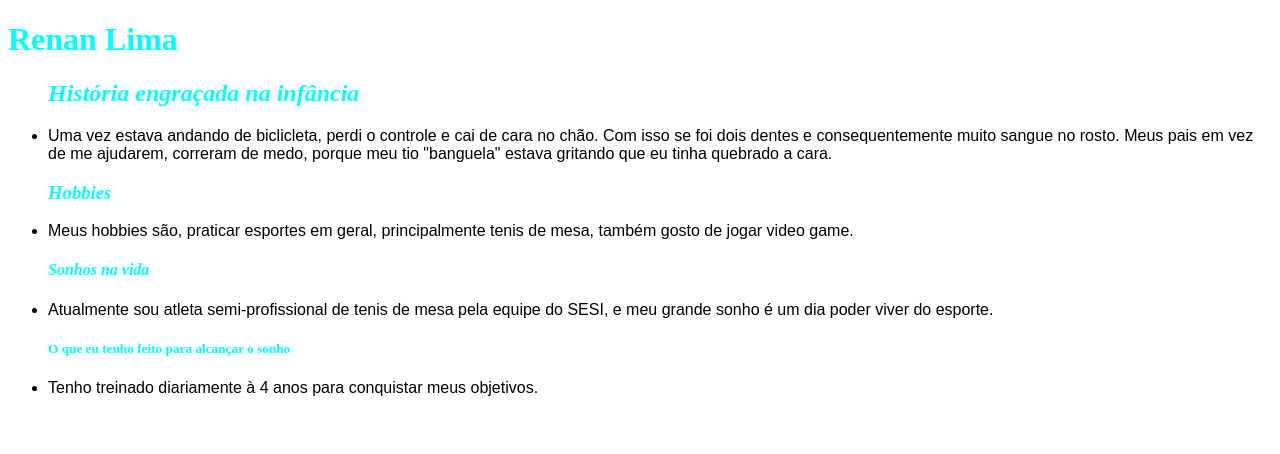
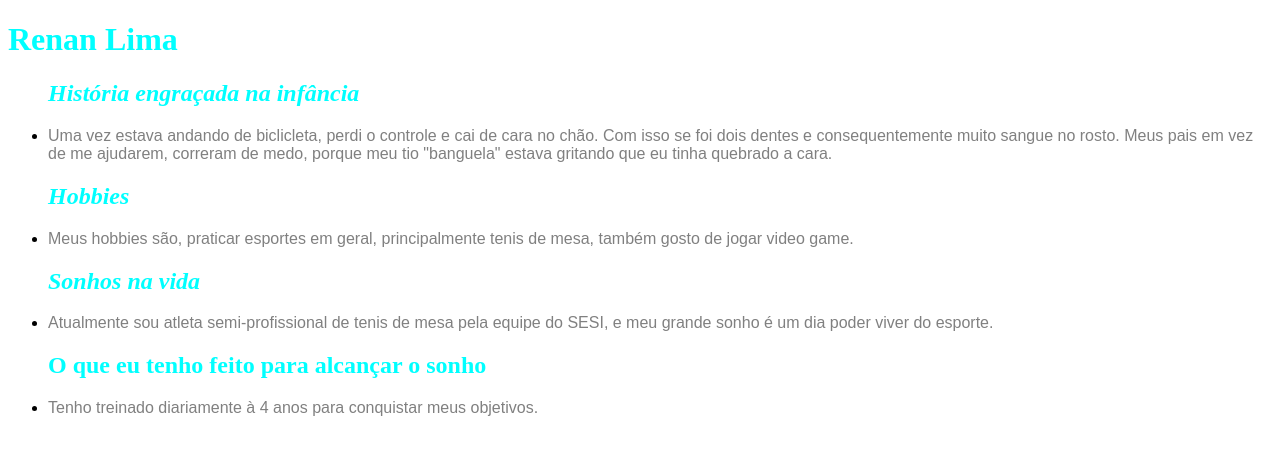
Before and after one commit to Neran10/projetos-escola, a plain HTML site: page index.html in a window 1280 px wide. Drawn offline with Linux system fonts and the light colour scheme.

Commit message:
commit 2

```diff
--- a/index.html
+++ b/index.html
@@ -9,19 +9,19 @@
     <body>
         <ul>
         <h2><em><font color ="cyan">História engraçada na infância</font></em></h2>
-        <li><p><font face = "arial">Uma vez estava andando de biclicleta, perdi o controle e cai de
+        <li><p><font color="grey" face = "arial">Uma vez estava andando de biclicleta, perdi o controle e cai de
             cara no chão. Com isso se foi dois dentes e consequentemente muito
             sangue no rosto. Meus pais em vez de me ajudarem, correram de medo,
             porque meu tio "banguela" estava gritando que eu tinha quebrado a
             cara. </font></p></li>
-        <h3><em><font color ="cyan">Hobbies</font></em></h3>
-        <li><p><font face="arial" > Meus hobbies são, praticar esportes em geral, principalmente tenis
+        <h2><em><font color ="cyan">Hobbies</font></em></h3>
+        <li><p><font color="grey" face="arial" > Meus hobbies são, praticar esportes em geral, principalmente tenis
                 de mesa, também gosto de jogar video game. </font></p></li>
 
-        <h4><em><font color ="cyan">Sonhos na vida</font></em></h4>
-        <li><p><font face ="arial">Atualmente sou atleta semi-profissional de tenis de mesa pela
+        <h2><em><font color ="cyan">Sonhos na vida</font></em></h4>
+        <li><p><font color="grey" face ="arial">Atualmente sou atleta semi-profissional de tenis de mesa pela
                 equipe do SESI, e meu grande sonho é um dia poder viver do esporte.</font></p></li>
-        <h5><font color ="cyan">O que eu tenho feito para alcançar o sonho</font></h5>
-        <li><p><font face ="arial">Tenho treinado diariamente à 4 anos para conquistar meus objetivos.</font></p></li>
+        <h2><font color ="cyan">O que eu tenho feito para alcançar o sonho</font></h5>
+        <li><p><font color="grey" face ="arial">Tenho treinado diariamente à 4 anos para conquistar meus objetivos.</font></p></li>
         </ul>
         </body>
```
